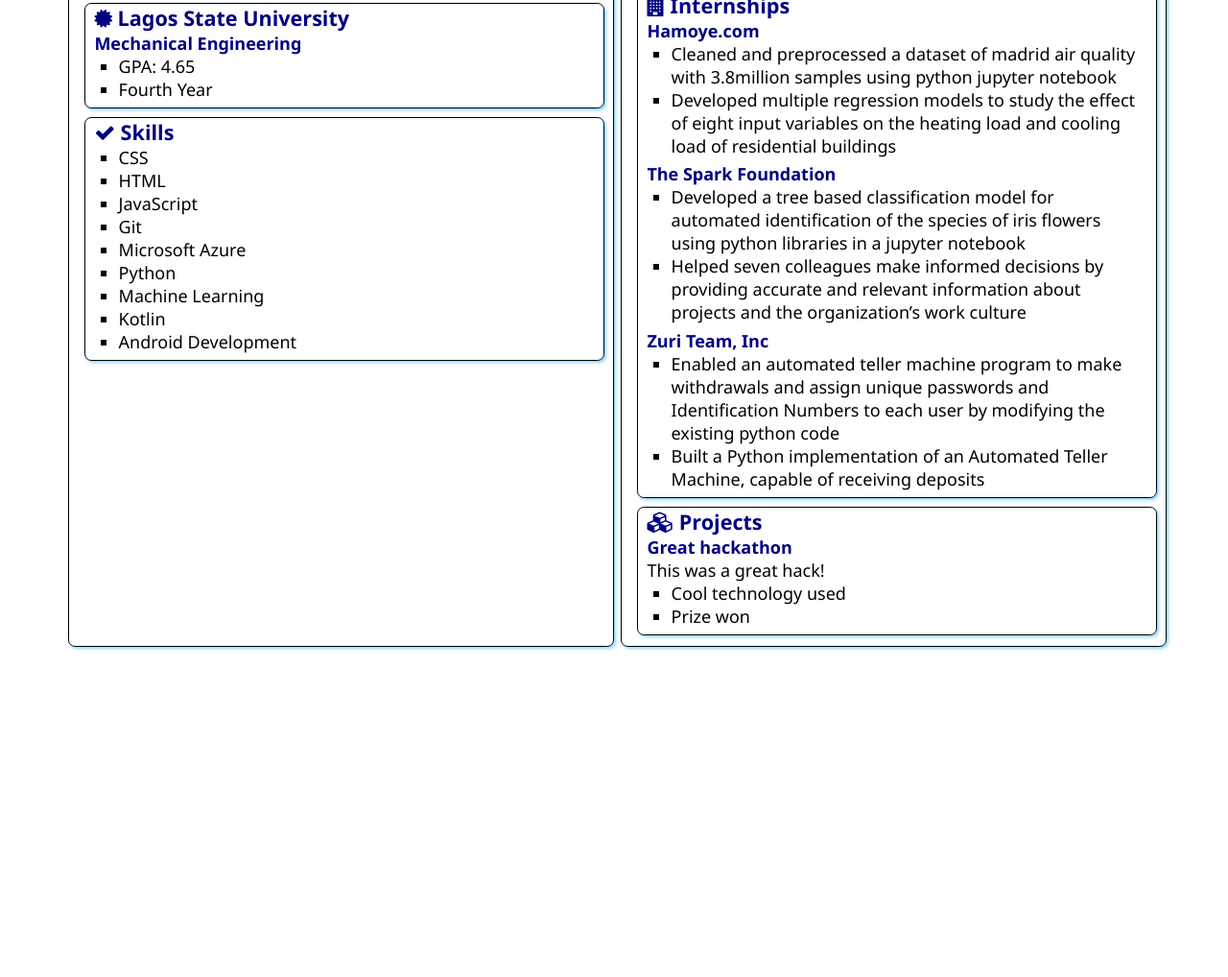
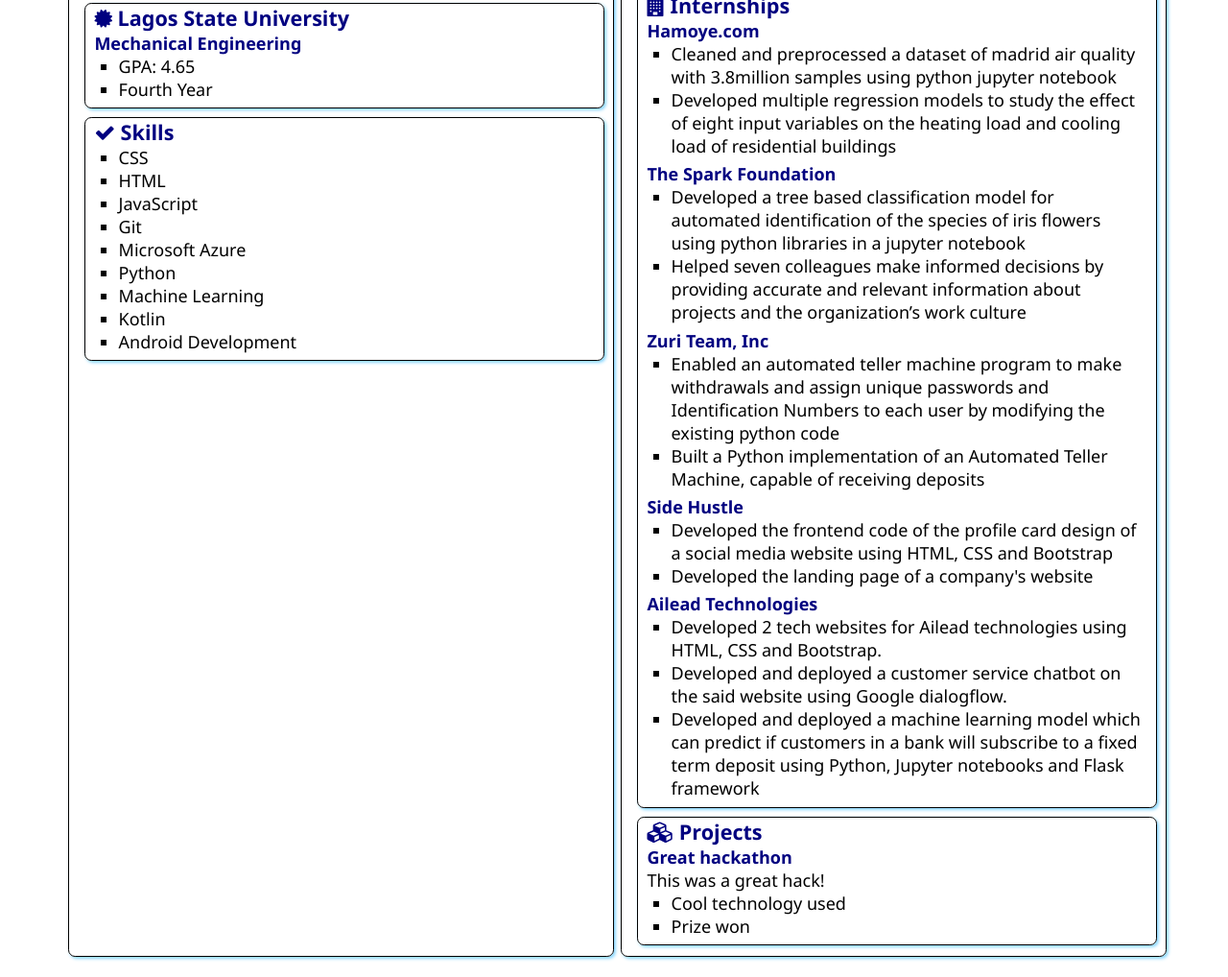
Before and after one commit to Bakare-Opeyemi/SATechnicalOnboarding, a plain HTML site: page src/index.html in a window 1280 px wide. Shown: the part 178-1196 px from the top of the page at 96% size. Before the commit the page ends 874 px from the top, so only its background shows below. Drawn offline with Linux system fonts and the light colour scheme.

Commit message:
Updated Internships with side hustle and Ailead internships

```diff
--- a/src/index.html
+++ b/src/index.html
@@ -102,6 +102,23 @@
                         </li>
                     <li>Built a Python implementation of an Automated Teller Machine, capable of receiving deposits</li>
                 </ul>
+
+                <h3>Side Hustle</h3>
+                <ul>
+                    <li>Developed the frontend code of the profile card design of a social media website using HTML, CSS
+                        and Bootstrap
+                        </li>
+                    <li>Developed the landing page of a company's website</li>
+                </ul>
+
+                <h3>Ailead Technologies</h3>
+                <ul>
+                    <li>Developed 2 tech websites for Ailead technologies using HTML, CSS and Bootstrap.
+                        </li>
+                    <li>Developed and deployed a customer service chatbot on the said website using Google dialogflow.</li>
+                    <li>Developed and deployed a machine learning model which can predict if customers in a bank will
+                        subscribe to a fixed term deposit using Python, Jupyter notebooks and Flask framework</li>
+                </ul>
             </section>
             <section class="box">
                 <h2>
```
